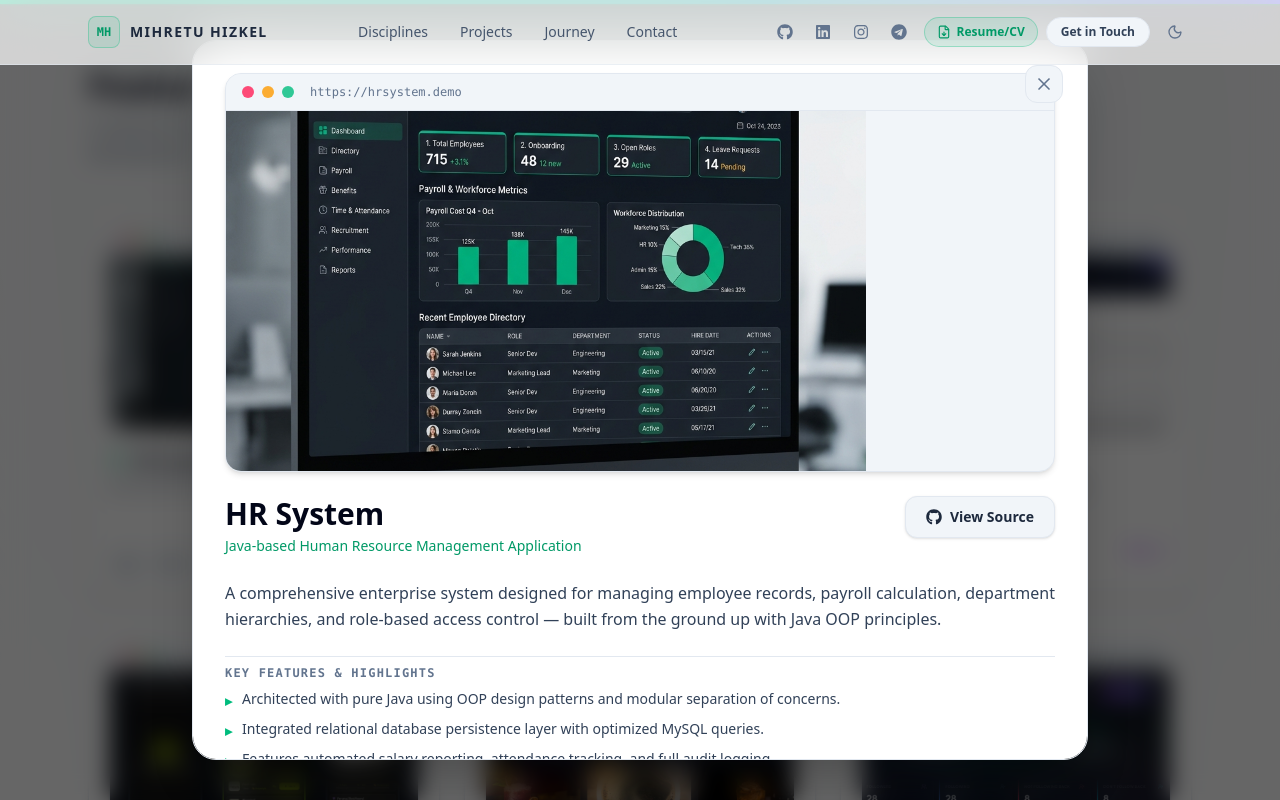
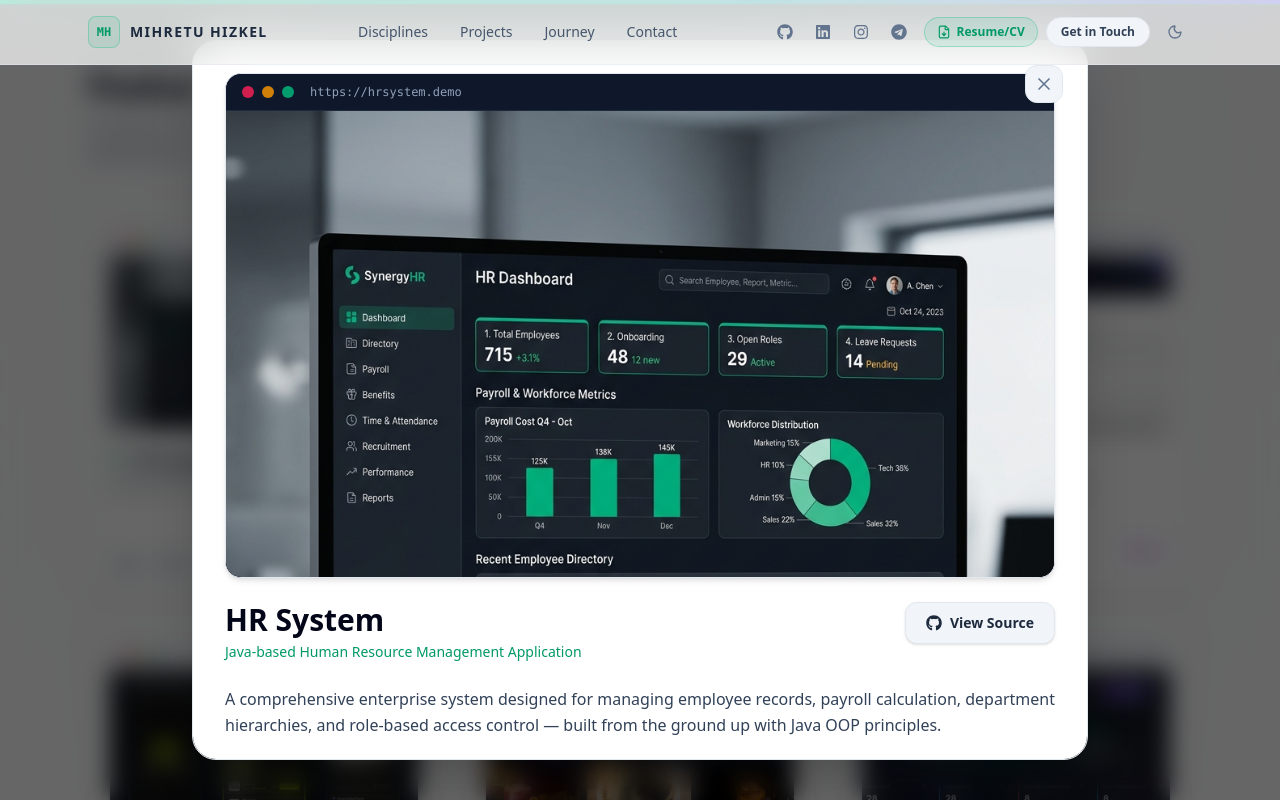
Before and after one commit to mihretu-dev/portfolio, a Next.js app: page / in a window 1280 px wide. Both pictures are taken after a click on the element 264 px from the left and 2252 px from the top of the page. Shown: the part 1852-2652 px from the top of the page. Built offline with nearby package versions, Linux system fonts and the light colour scheme.

Commit message:
fix(projects): eliminate right-edge gap in project preview images and modal frame

```diff
--- a/src/app/page.tsx
+++ b/src/app/page.tsx
@@ -779,12 +779,12 @@ export default function PortfolioPage() {
                           {project.title.toLowerCase().replace(/\s+/g, "")}.demo
                         </span>
                       </div>
-                      <div className="relative aspect-video overflow-hidden bg-slate-100 dark:bg-slate-950">
+                      <div className="relative w-full aspect-video overflow-hidden bg-slate-950">
                         <img
                           src={project.image}
                           alt={`${project.title} Preview screenshot`}
                           loading="lazy"
-                          className="w-full h-full object-cover group-hover:scale-105 transition-transform duration-500"
+                          className="w-full h-full object-cover object-top group-hover:scale-105 transition-transform duration-500"
                         />
                       </div>
                     </div>
@@ -869,20 +869,20 @@ export default function PortfolioPage() {
                   </button>
 
                   {/* Screenshot Browser Header */}
-                  <div className="rounded-2xl overflow-hidden border border-slate-200 dark:border-slate-800 bg-slate-100 dark:bg-slate-950 shadow-md">
-                    <div className="px-4 py-2.5 bg-slate-100 dark:bg-slate-900 border-b border-slate-200 dark:border-slate-800 flex items-center gap-2">
+                  <div className="rounded-2xl overflow-hidden border border-slate-200 dark:border-slate-800 bg-slate-950 shadow-md">
+                    <div className="px-4 py-2.5 bg-slate-900 border-b border-slate-800 flex items-center gap-2">
                       <div className="w-3 h-3 rounded-full bg-rose-500/80" />
                       <div className="w-3 h-3 rounded-full bg-amber-500/80" />
                       <div className="w-3 h-3 rounded-full bg-emerald-500/80" />
-                      <span className="ml-2 text-xs font-mono text-slate-500">
+                      <span className="ml-2 text-xs font-mono text-slate-400">
                         https://{selectedProject.title.toLowerCase().replace(/\s+/g, "")}.demo
                       </span>
                     </div>
-                    <div className="relative aspect-video max-h-[360px] overflow-hidden bg-slate-100 dark:bg-slate-950">
+                    <div className="relative w-full aspect-video overflow-hidden bg-slate-950">
                       <img
                         src={selectedProject.image}
                         alt={`${selectedProject.title} Full Preview`}
-                        className="w-full h-full object-cover"
+                        className="w-full h-full object-cover object-top"
                       />
                     </div>
                   </div>
```
